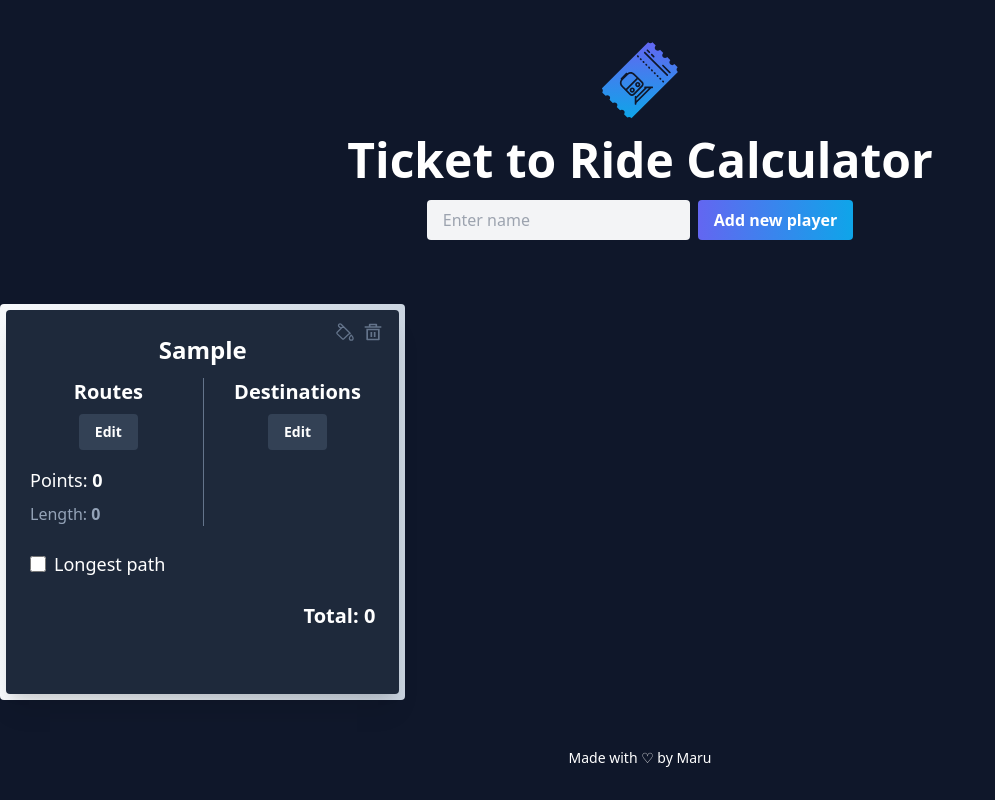
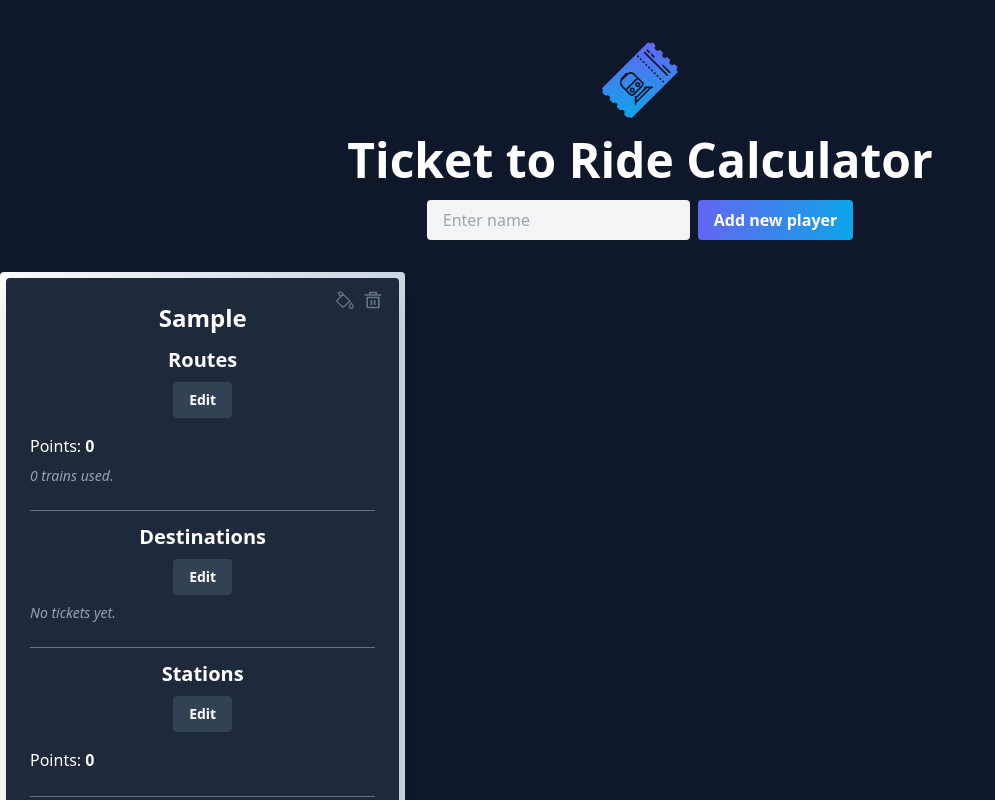
Before and after one commit to marugy99/tickettocalculate, a Next.js app: page / in a window 1280 px wide. Both pictures are taken after typing "Sample" into the empty fields and a click on the button "Add new player". Shown: the top 800 px of the page, without its empty margins (0-995 px from the left). Built offline with nearby package versions, Linux system fonts and the light colour scheme.

Commit message:
Station points functionality and modal

```diff
--- a/components/PlayerCard.js
+++ b/components/PlayerCard.js
@@ -3,6 +3,7 @@
 import RouteCalculator from "../components/RouteCalculator";
 import ColorPicker from "../components/ColorPicker";
 import DestinationTickets from "../components/DestinationTickets";
+import StationCalculator from "../components/StationCalculator";
 import { RiDeleteBin5Line } from "react-icons/ri";
 import { IoColorFillOutline } from "react-icons/io5";
 
@@ -15,6 +16,10 @@
   });
   const [destinationTickets, setDestinationTickets] = useState([]);
   const [destinationPoints, setDestinationPoints] = useState(0);
+  const [stationPoints, setStationPoints] = useState({
+    amount: 0,
+    points: 0
+  });
   const [totalPoints, setTotalPoints] = useState(0);
 
   const handleRoutePoints = (value, multiplyBy, action) => {
@@ -103,9 +108,28 @@
     }
   };
 
+  const handleStationPoints = (action) => {
+    if(action === "add" && !(stationPoints.amount === 3)) {
+
+      setStationPoints({
+        amount: stationPoints.amount + 1,
+        points: (stationPoints.amount + 1) * 4
+      })
+
+      setTotalPoints(totalPoints + (1 * 4))
+
+    } else if (action === "deduct" && !(stationPoints.amount === 0)) {
+      setStationPoints({
+        amount: stationPoints.amount - 1,
+        points: (stationPoints.amount - 1) * 4
+      })
+      setTotalPoints(totalPoints - (1 * 4))
+    }
+  }
+
   return (
     <div
-      className={`rounded bg-white bg-gradient-to-r p-1.5 mx-4 sm:mx-0 ${
+      className={`rounded bg-white bg-gradient-to-r p-1.5 mx-4 md:mx-0 ${
         playerColor == "" ? "from-slate-50 to-slate-300" : playerColor
       } `}
     >
@@ -123,8 +147,8 @@
           {name}
         </h2>
 
-        <div className="items-start justify-between xl:grid xl:grid-cols-2">
-          <section className="min-h-full pb-3 xl:pr-4 xl:pb-0">
+        <div className="space-y-6">
+          <section>
             <div className="flex flex-col items-center justify-between gap-2 2xl:flex-row">
               <h3 className="text-xl font-bold">Routes</h3>
               <button
@@ -134,16 +158,16 @@
                 Edit
               </button>
             </div>
-            <p className="mt-4 text-center text-lg xl:text-left">
+            <p className="mt-4 text-center text-base xl:text-left">
               Points: <span className="font-bold">{routeInfo.points}</span>
             </p>
-            <p className="mt-2 text-center text-base text-slate-400 xl:text-left">
-              Length: <span className="font-bold">{routeInfo.routeLength}</span>
+            <p className="mt-2 text-center text-sm italic text-slate-400 xl:text-left">
+              {routeInfo.routeLength} trains used.
             </p>
           </section>
 
-          <section className="min-h-full border-t border-slate-500 pt-3 xl:mt-0 xl:border-t-0 xl:border-l xl:pt-0">
-            <div className="flex flex-col items-center justify-between gap-2 xl:ml-4 2xl:flex-row">
+          <section className="border-t border-slate-500 pt-3">
+            <div className="flex flex-col items-center justify-between gap-2 2xl:flex-row">
               <h3 className="text-xl font-bold">Destinations</h3>
               <button
                 className="rounded bg-slate-700 py-2 px-4 text-sm font-semibold text-white hover:bg-slate-600"
@@ -152,9 +176,10 @@
                 Edit
               </button>
             </div>
-            <ul className="mt-4 flex flex-wrap gap-1 text-center xl:ml-4">
-              {destinationTickets.length > 0 &&
-                destinationTickets.map((ticket, index) => (
+            {destinationTickets.length > 0 ?
+              <ul className="mt-4 flex flex-wrap gap-1 text-center">
+                {destinationTickets.map((ticket, index) => (
+                  // TODO: Make this a separate component
                   <li
                     key={index}
                     className={`w-full rounded ${
@@ -170,15 +195,35 @@
                     </span>
                   </li>
                 ))}
-            </ul>
+              </ul> :
+                <p className="mt-2 text-center text-sm italic text-slate-400 xl:text-left">
+                  No tickets yet.
+                </p>
+            }
+          </section>
+          <section className="border-slate-500 border-t pt-3">
+            <div className="flex flex-col items-center justify-between gap-2 2xl:flex-row">
+              <h3 className="text-xl font-bold">Stations</h3>
+              <button
+                className="rounded bg-slate-700 py-2 px-4 text-sm font-semibold text-white hover:bg-slate-600"
+                onClick={() => setIsOpen("station")}
+              >
+                Edit
+              </button>
+            </div>
+            <p className="mt-4 text-center text-base xl:text-left">
+              Points: <span className="font-bold">{stationPoints.points}</span>
+            </p>
+          </section>
+          <section className="flex items-center gap-2 border-slate-500 border-t pt-4">
+            <input onChange={(e) => e.target.checked ? setTotalPoints(totalPoints + 10) : setTotalPoints(totalPoints - 10)} id={`longest-path-${name}`} type="checkbox" className="focus:ring-indigo-500 h-4 w-4 text-indigo-600 border-gray-300 rounded-sm" />
+            <label htmlFor={`longest-path-${name}`} className="font-medium text-white text-lg">
+              Longest path
+              </label>
           </section>
         </div>
+        <p className="mt-6 text-2xl font-semibold text-right">Total: {totalPoints}</p>
 
-        <div className="flex items-center gap-2 mt-6">
-          <input onChange={(e) => e.target.checked ? setTotalPoints(totalPoints + 10) : setTotalPoints(totalPoints - 10)} name="longest-path" id="longest-path" type="checkbox" className="focus:ring-indigo-500 h-4 w-4 text-indigo-600 border-gray-300 rounded-sm" />
-          <label for="longest-path" className="font-medium text-white text-lg">Longest path</label>
-        </div>
-        <p className="mt-6 text-xl font-semibold text-right">Total: {totalPoints}</p>
 
         <Modal
           isOpen={isOpen === "routes"}
@@ -278,6 +323,21 @@
             }
           />
         </Modal>
+        <Modal
+          isOpen={isOpen === "station"}
+          closeModal={() => setIsOpen(false)}
+          title="Stations"
+          key="Stations"
+        >
+          <p className="mt-2 text-center text-lg text-slate-400">
+            How many stations <span className="capitalize">{name}</span> didn't use?
+          </p>
+          <StationCalculator
+            handleStationPoints={(e) => handleStationPoints(e.target.dataset.action)}
+            stationPoints={stationPoints}
+            name={name}
+          />
+        </Modal>
       </article>
     </div>
   );
--- a/components/RouteCalculator.js
+++ b/components/RouteCalculator.js
@@ -44,13 +44,13 @@
         <div className="text-xl font-semibold text-white md:text-2xl">
           <p className="my-4">
             Total points: {routeInfo.points}
-            </p>
+          </p>
           <p className="text-lg sm:text-xl text-slate-500">
-            Total length: {routeInfo.routeLength}
+            Trains used: {routeInfo.routeLength}
           </p>
         </div>
         <button
-          className="mt-4 mr-2 rounded bg-rose-600 py-2 px-4 font-medium text-white hover:bg-rose-700"
+          className="mt-4 mr-2 rounded bg-rose-600 py-2 px-4 text-sm sm:text-base font-medium text-white hover:bg-rose-700"
           onClick={resetRoutePoints}
         >
           Reset
--- /dev/null
+++ b/components/StationCalculator.js
@@ -0,0 +1,44 @@
+const StationCalculator = ({ handleStationPoints, stationPoints, name }) => {
+  return (
+    <>
+      <p className="my-4 font-semibold sm:text-lg text-white">
+        Total points: {stationPoints.points}
+      </p>
+      <section
+        className="grid-rows-[1fr, 40px] grid items-center justify-center gap-4 rounded bg-slate-700 py-6 px-4 text-center text-white"
+        key={name}
+      >
+        <div>
+          <p className="text-2xl font-bold md:text-3xl">{stationPoints.amount}</p>
+          <img
+            className="mx-auto h-12 w-12 md:h-16 md:w-16"
+            src="./wagon.svg"
+            alt="Train ticket icon"
+            aria-hidden="true"
+          />
+        </div>
+        <div>
+          <button
+            className="mr-1 inline-block rounded bg-green-100 py-2 px-4 text-sm font-semibold text-green-800 hover:bg-green-200 md:text-base"
+            data-action="add"
+            onClick={handleStationPoints}
+          >
+            +
+          </button>
+          <button
+            className="inline-block rounded bg-rose-100 py-2 px-4 text-sm font-semibold text-rose-800 hover:bg-rose-200 md:text-base"
+            data-action="deduct"
+            onClick={handleStationPoints}
+          >
+            -
+          </button>
+          <span className="mt-2 block text-sm font-normal italic text-slate-400">
+            4 points each
+          </span>
+        </div>
+      </section>
+    </>
+   );
+}
+
+export default StationCalculator;
```
